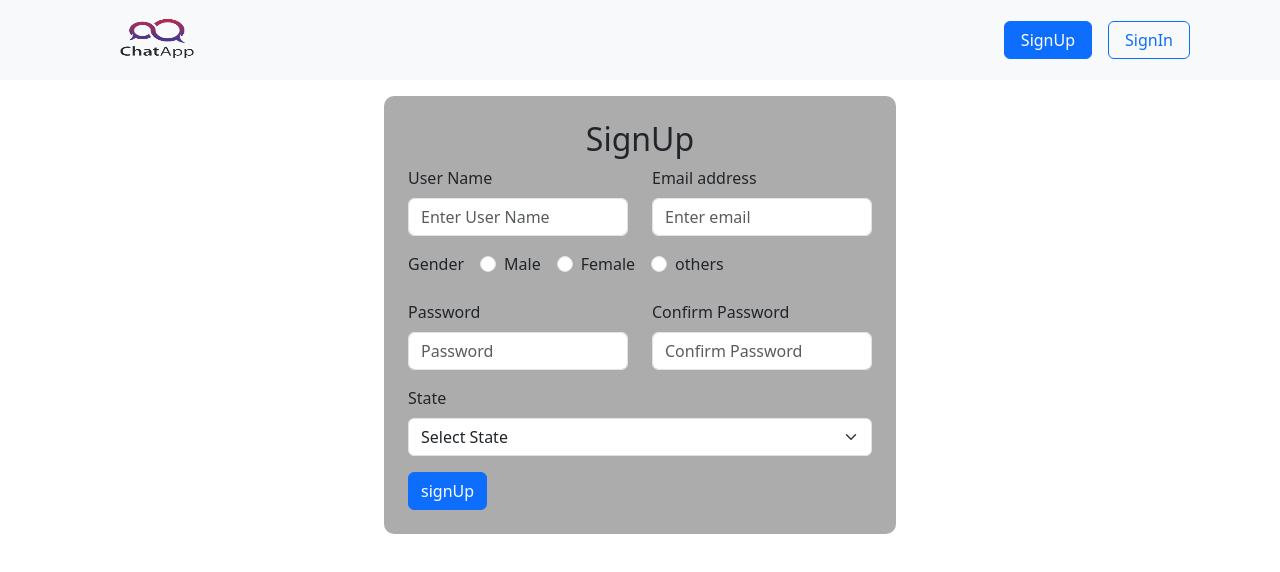
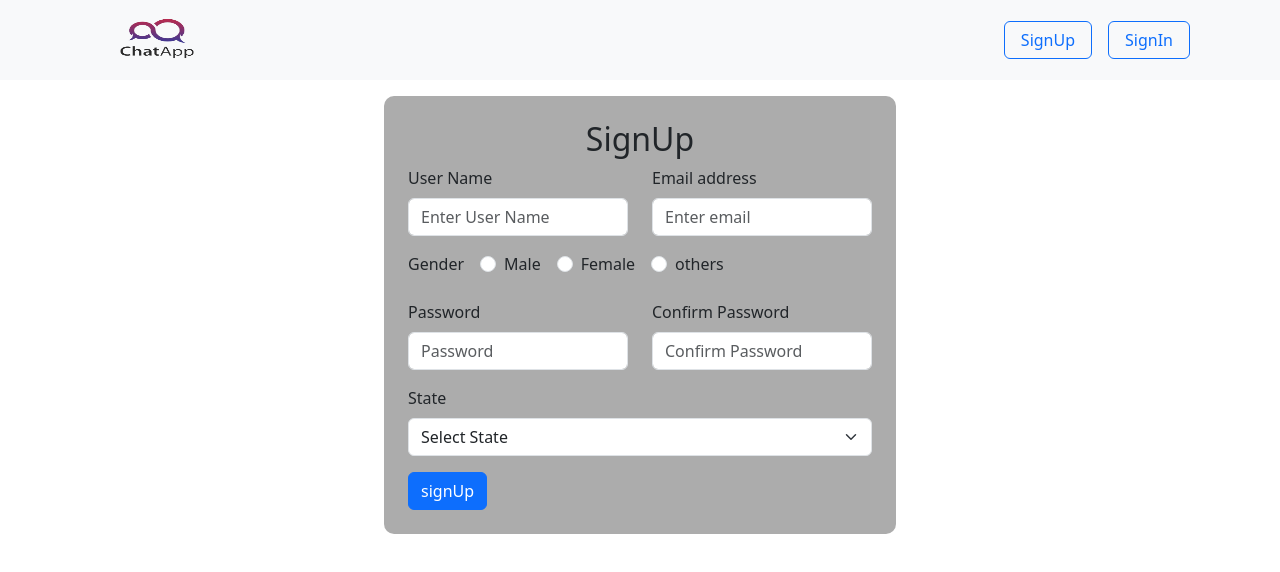
Before and after one commit to Sabari-Dev/realTime-chat-react, a React (Create React App) app: page / in a window 1280 px wide. Shown: the top 572 px of the page. Built offline with nearby package versions, Linux system fonts and the light colour scheme; no server answers.

Commit message:
Update Nav.js

```diff
--- a/src/components/Nav.js
+++ b/src/components/Nav.js
@@ -10,6 +10,7 @@ import Image from "react-bootstrap/Image";
 import { AuthContext } from "../context/auth";
 import logo from "../logo.png";
 import profileImg from "../profile.jpg";
+import toast from "react-hot-toast";
 
 const Nav = () => {
   const { user } = useContext(AuthContext);
@@ -17,6 +18,7 @@ const Nav = () => {
   const [userProfile, setUserProfile] = useState("");
 
   useEffect(() => {
+    if (user) {
       const getProfile = async () => {
         const docRef = doc(db, "Users", auth.currentUser.uid);
         const docSnap = await getDoc(docRef);
@@ -24,12 +26,14 @@ const Nav = () => {
         setUserProfile(docSnap.data().avatar);
       };
       getProfile();
-  }, [userProfile]);
+    }
+  }, [userProfile, user]);
   const handleSignOut = async () => {
     await updateDoc(doc(db, "Users", auth.currentUser.uid), {
       isOnline: false,
     });
     await signOut(auth);
+    toast.success("Logging out successfully!!");
     navigate("/signIn");
   };
   return (
@@ -74,7 +78,7 @@ const Nav = () => {
           ) : (
             <>
               <Link to="/">
-                <Button variant="primary" className="mx-2 px-3">
+                <Button variant="outline-primary" className="mx-2 px-3">
                   SignUp
                 </Button>
               </Link>
```
Lines whose indentation alone changed are shown as unchanged.
